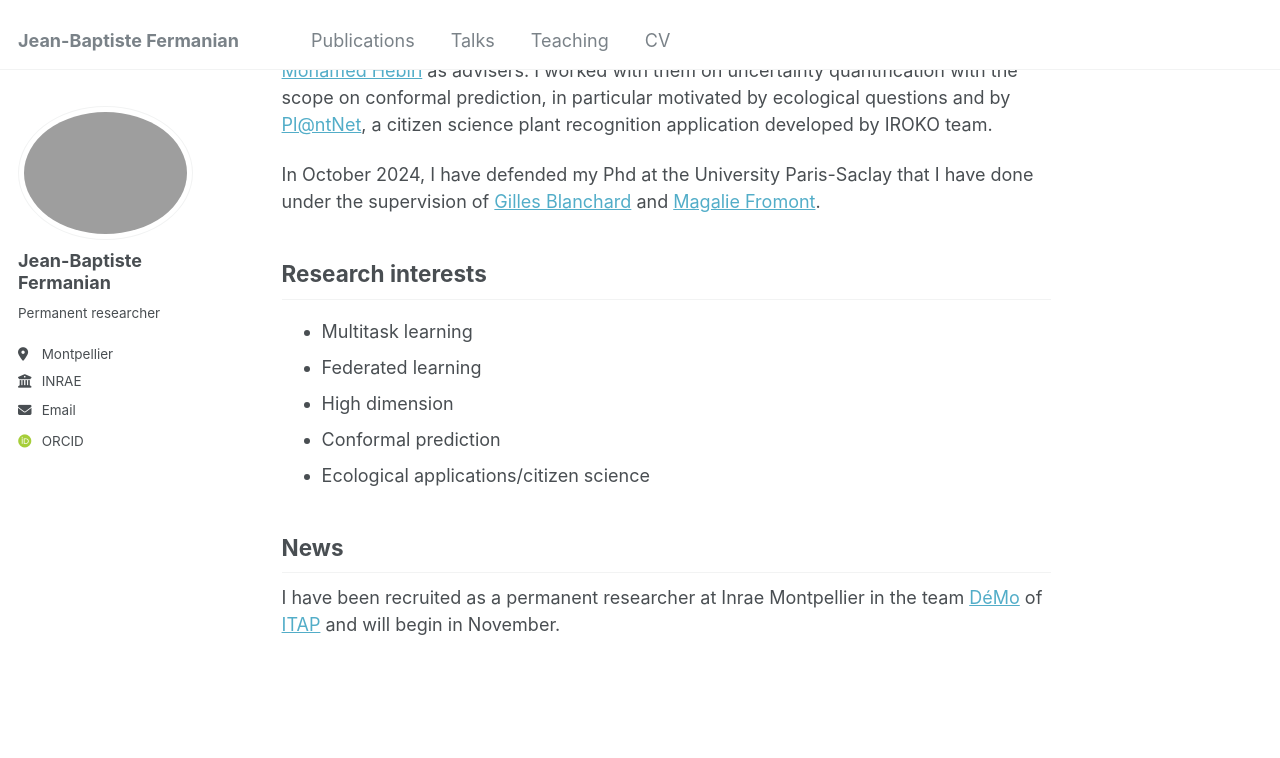
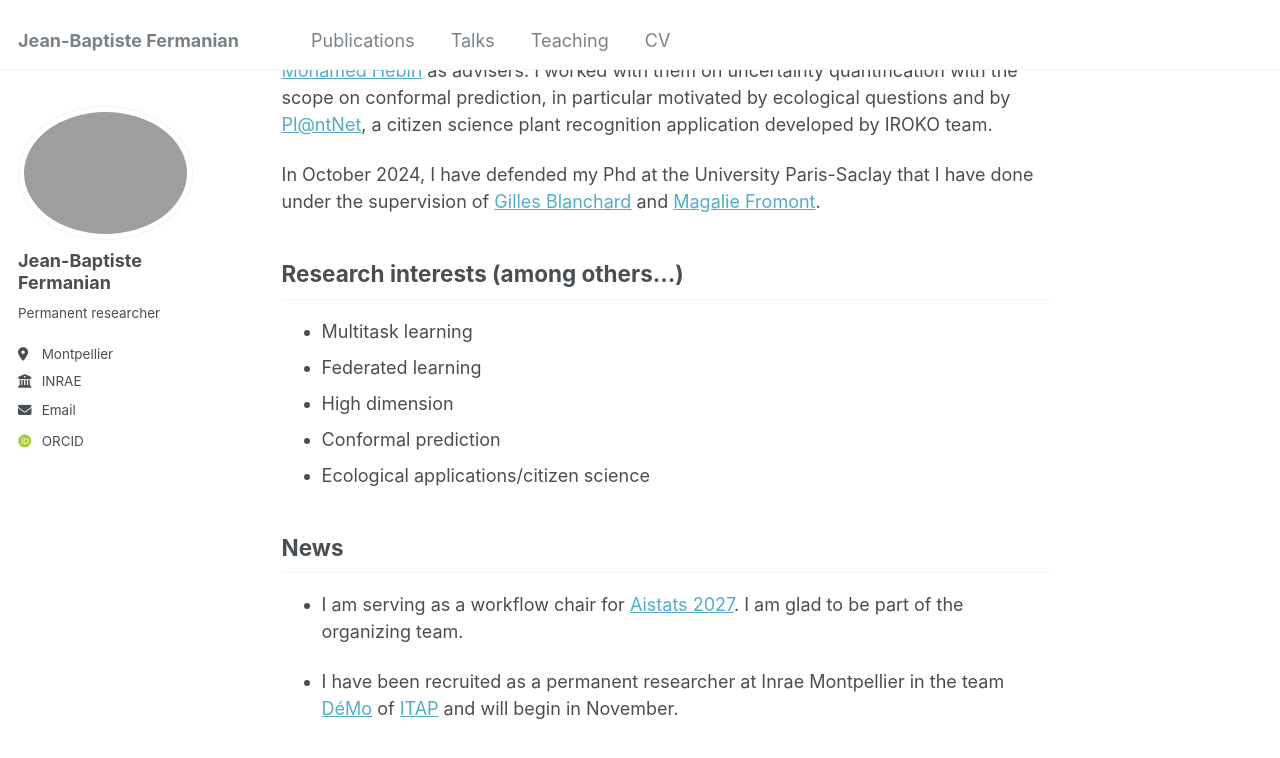
Before and after one commit to jeanbaptistefermanian/jeanbaptistefermanian.github.io, a Jekyll site: the page built from _pages/about.md, in a window 1280 px wide and 900 px high, scrolled down 354 px. Shown: the top 758 px of the window. Built offline with Jekyll 4.4.1, drawn with Linux system fonts in a browser that asks for light colours; some web fonts are replaced.

Commit message:
add aitstas news

```diff
--- a/_pages/about.md
+++ b/_pages/about.md
@@ -14,7 +14,7 @@ I did in 2024-2025 a postdoc at Alexander Grothendieck Montpellier Institute ([I
 
 In October 2024, I have defended my Phd at the University Paris-Saclay that I have done under the supervision of [Gilles Blanchard](https://www.imo.universite-paris-saclay.fr/~gilles.blanchard/) and [Magalie Fromont](https://perso.univ-rennes2.fr/magalie.fromont).
 
-## Research interests
+## Research interests (among others...)
 
 - Multitask learning
 - Federated learning
@@ -24,4 +24,6 @@ In October 2024, I have defended my Phd at the University Paris-Saclay that I ha
 
 ## News
 
-I have been recruited as a permanent researcher at Inrae Montpellier in the team [DéMo](https://itap.montpellier.hub.inrae.fr/recherches/demo) of [ITAP](https://itap.montpellier.hub.inrae.fr/) and will begin in November.
+- I am serving as a workflow chair for [Aistats 2027](https://virtual.aistats.org/). I am glad to be part of the organizing team.
+
+- I have been recruited as a permanent researcher at Inrae Montpellier in the team [DéMo](https://itap.montpellier.hub.inrae.fr/recherches/demo) of [ITAP](https://itap.montpellier.hub.inrae.fr/) and will begin in November.
```
